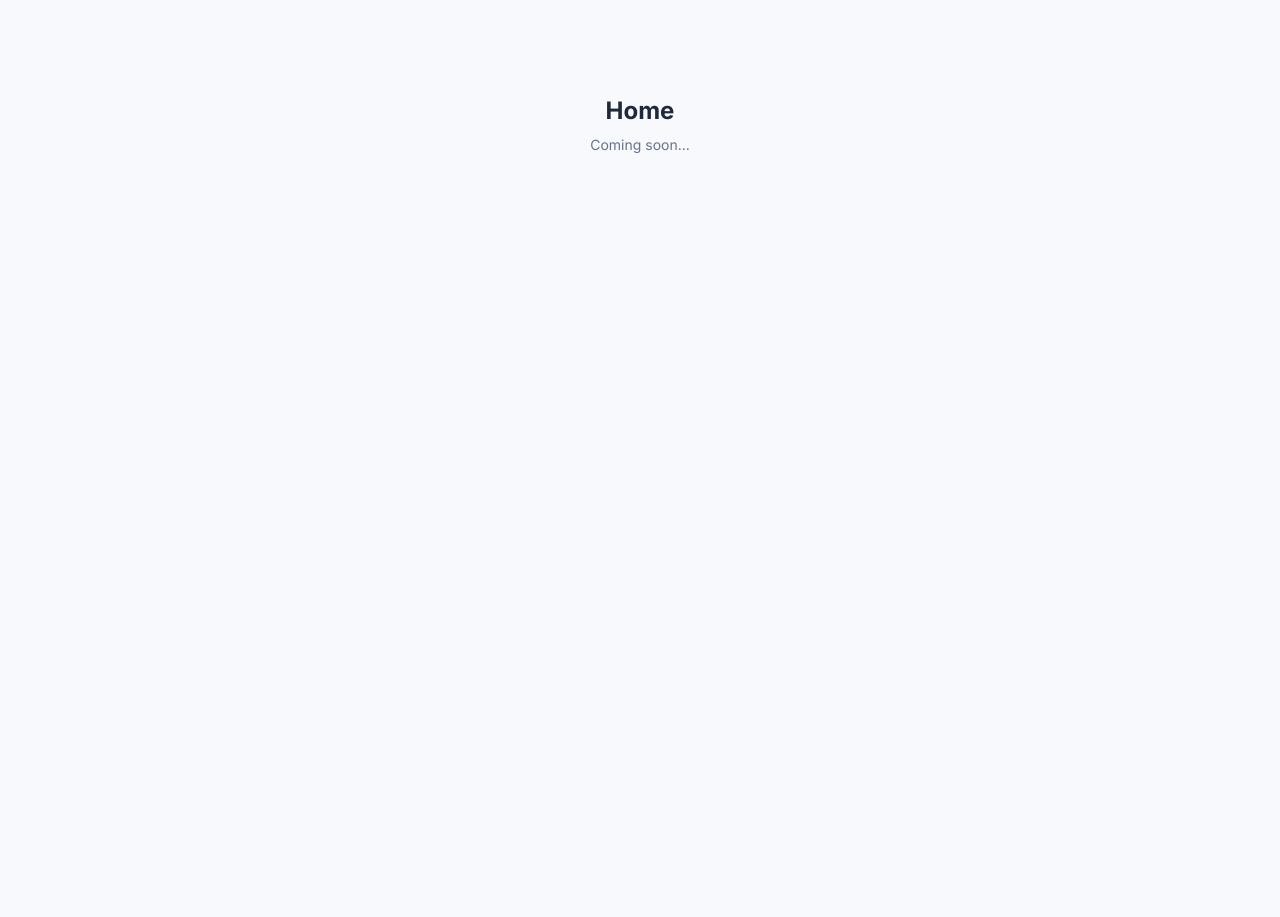
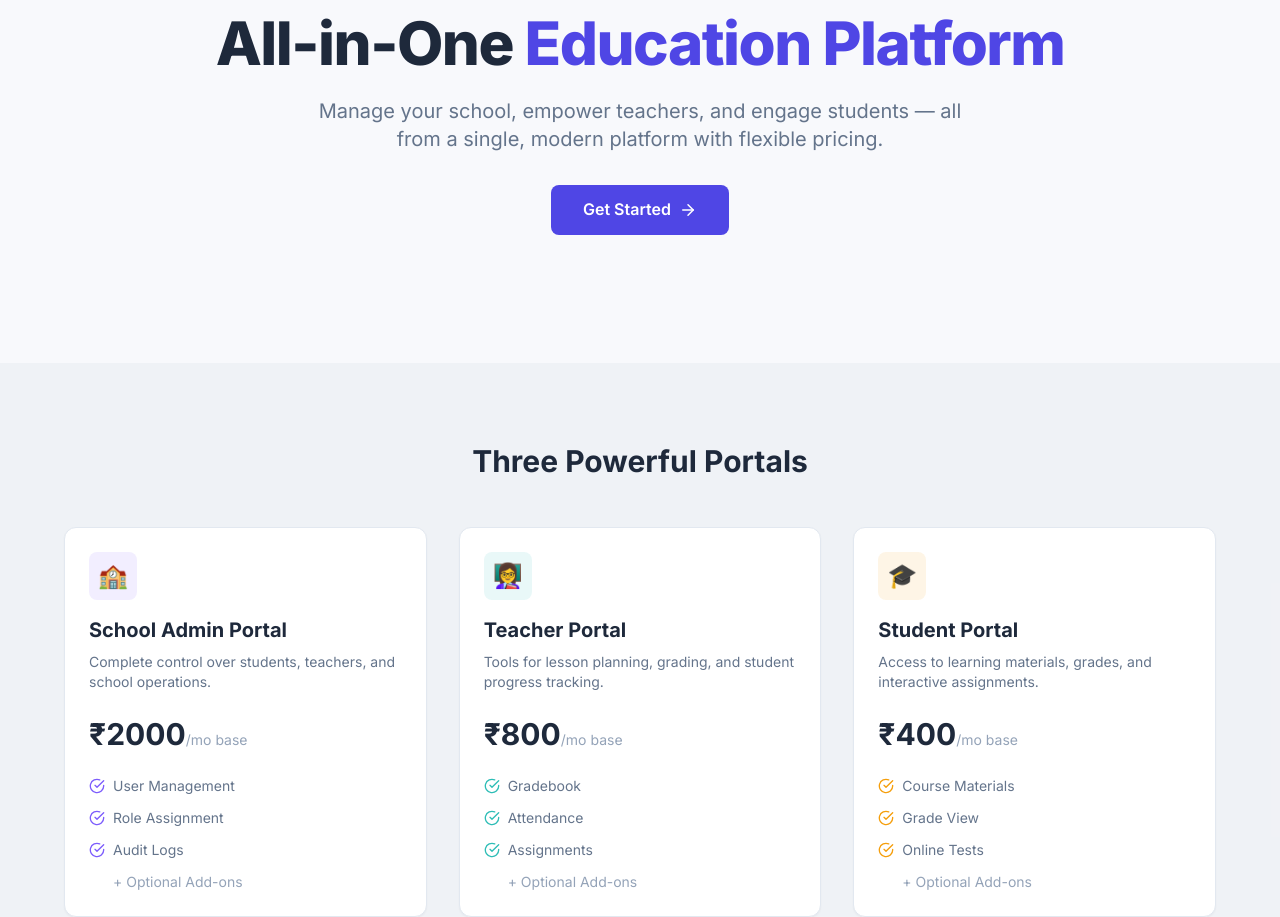
Before and after one commit to amant8183/EduSaaS, a React app in the folder frontend/: page / in a window 1280 px wide. Shown: the part 180-1097 px from the top of the page. Before the commit the page ends 800 px from the top, so only its background shows below. Built offline with nearby package versions, Linux system fonts and the light colour scheme; the HTML template or start-up script is replaced by a standard one.

Commit message:
feat: implement landing page and cleanup App.tsx

```diff
--- a/frontend/src/App.tsx
+++ b/frontend/src/App.tsx
@@ -16,18 +16,9 @@ import AdminDashboard from "./pages/admin/AdminDashboard";
 import AdminUsers from "./pages/admin/AdminUsers";
 import AdminSubscriptions from "./pages/admin/AdminSubscriptions";
 import AdminPayments from "./pages/admin/AdminPayments";
+import LandingPage from "./pages/LandingPage";
 
-// ===== Placeholder page — replaced in later phases =====
-function Placeholder({ title }: { title: string }) {
-  return (
-    <div className="min-h-[60vh] flex items-center justify-center">
-      <div className="text-center">
-        <h1 className="text-2xl font-bold text-text-primary mb-2">{title}</h1>
-        <p className="text-text-secondary text-sm">Coming soon...</p>
-      </div>
-    </div>
-  );
-}
+
 
 function App() {
   return (
@@ -40,7 +31,7 @@ function App() {
             <main>
               <Routes>
                 {/* Public routes */}
-                <Route path="/" element={<Placeholder title="Home" />} />
+                <Route path="/" element={<PageTransition><LandingPage /></PageTransition>} />
                 <Route path="/pricing" element={<PageTransition><PricingPage /></PageTransition>} />
                 <Route path="/login" element={<PageTransition><LoginPage /></PageTransition>} />
                 <Route path="/register" element={<PageTransition><RegisterPage /></PageTransition>} />
--- /dev/null
+++ b/frontend/src/pages/LandingPage.tsx
@@ -0,0 +1,142 @@
+import { useNavigate } from "react-router-dom";
+import { FiArrowRight, FiCheckCircle } from "react-icons/fi";
+import { motion } from "framer-motion";
+
+const portals = [
+    {
+        id: "admin",
+        name: "School Admin Portal",
+        description: "Complete control over students, teachers, and school operations.",
+        basePrice: 2000,
+        icon: "🏫",
+        features: ["User Management", "Role Assignment", "Audit Logs"],
+        color: "text-[#7C5CFC]",
+        bg: "bg-[#7C5CFC]/10",
+    },
+    {
+        id: "teacher",
+        name: "Teacher Portal",
+        description: "Tools for lesson planning, grading, and student progress tracking.",
+        basePrice: 800,
+        icon: "👩‍🏫",
+        features: ["Gradebook", "Attendance", "Assignments"],
+        color: "text-[#2DBDB6]",
+        bg: "bg-[#2DBDB6]/10",
+    },
+    {
+        id: "student",
+        name: "Student Portal",
+        description: "Access to learning materials, grades, and interactive assignments.",
+        basePrice: 400,
+        icon: "🎓",
+        features: ["Course Materials", "Grade View", "Online Tests"],
+        color: "text-[#F59E0B]",
+        bg: "bg-[#F59E0B]/10",
+    },
+];
+
+export default function LandingPage() {
+    const navigate = useNavigate();
+
+    return (
+        <div className="min-h-screen">
+            {/* Hero */}
+            <section className="relative overflow-hidden px-4 py-24 text-center md:py-32">
+                <motion.div
+                    initial={{ opacity: 0, y: 20 }}
+                    animate={{ opacity: 1, y: 0 }}
+                    transition={{ duration: 0.5 }}
+                    className="mx-auto max-w-4xl"
+                >
+                    <h1 className="mb-6 text-4xl font-extrabold tracking-tight text-text-primary md:text-6xl">
+                        All-in-One <span className="text-primary">Education Platform</span>
+                    </h1>
+                    <p className="mx-auto mb-8 max-w-2xl text-lg text-text-secondary md:text-xl">
+                        Manage your school, empower teachers, and engage students — all from a single, modern platform with flexible pricing.
+                    </p>
+                    <div className="flex flex-col items-center gap-4 sm:flex-row sm:justify-center">
+                        <button
+                            onClick={() => navigate("/pricing")}
+                            className="inline-flex items-center gap-2 px-8 py-3 rounded-lg bg-primary text-white font-semibold hover:bg-primary-hover transition-colors cursor-pointer"
+                        >
+                            Get Started <FiArrowRight size={18} />
+                        </button>
+                        {/* Login button removed as per user request flow, generic secondary action if needed */}
+                    </div>
+                </motion.div>
+            </section>
+
+            {/* Portals */}
+            <section className="bg-bg-muted/50 px-4 py-20">
+                <div className="mx-auto max-w-6xl">
+                    <motion.h2
+                        initial={{ opacity: 0 }}
+                        whileInView={{ opacity: 1 }}
+                        viewport={{ once: true }}
+                        className="mb-12 text-center text-3xl font-bold text-text-primary"
+                    >
+                        Three Powerful Portals
+                    </motion.h2>
+                    <div className="grid gap-8 md:grid-cols-3">
+                        {portals.map((portal, index) => (
+                            <motion.div
+                                key={portal.id}
+                                initial={{ opacity: 0, y: 20 }}
+                                whileInView={{ opacity: 1, y: 0 }}
+                                viewport={{ once: true }}
+                                transition={{ delay: index * 0.1 }}
+                                className="bg-bg-surface border border-border rounded-xl p-6 shadow-sm hover:shadow-md transition-shadow"
+                            >
+                                <div className={`w-12 h-12 rounded-lg ${portal.bg} flex items-center justify-center mb-4`}>
+                                    <span className="text-2xl">{portal.icon}</span>
+                                </div>
+                                <h3 className="text-xl font-bold text-text-primary mb-2">{portal.name}</h3>
+                                <p className="text-text-secondary text-sm mb-6 min-h-[40px]">
+                                    {portal.description}
+                                </p>
+                                <div className="mb-6">
+                                    <span className="text-3xl font-bold text-text-primary">₹{portal.basePrice}</span>
+                                    <span className="text-sm text-text-tertiary">/mo base</span>
+                                </div>
+                                <ul className="space-y-3">
+                                    {portal.features.map((feat) => (
+                                        <li key={feat} className="flex items-center gap-2 text-sm text-text-secondary">
+                                            <FiCheckCircle size={16} className={`shrink-0 ${portal.color}`} />
+                                            {feat}
+                                        </li>
+                                    ))}
+                                    <li className="flex items-center gap-2 text-sm text-text-tertiary pl-6">
+                                        + Optional Add-ons
+                                    </li>
+                                </ul>
+                            </motion.div>
+                        ))}
+                    </div>
+                </div>
+            </section>
+
+            {/* CTA */}
+            <section className="px-4 py-20 text-center">
+                <div className="mx-auto max-w-3xl">
+                    <h2 className="mb-4 text-3xl font-bold text-text-primary">Ready to Transform Your School?</h2>
+                    <p className="mx-auto mb-8 max-w-xl text-text-secondary">
+                        Choose the portals and features you need. Pay only for what you use.
+                    </p>
+                    <button
+                        onClick={() => navigate("/pricing")}
+                        className="inline-flex items-center px-8 py-3 rounded-lg bg-primary text-white font-semibold hover:bg-primary-hover transition-colors cursor-pointer"
+                    >
+                        Create Your Account
+                    </button>
+                </div>
+            </section>
+
+            {/* Footer */}
+            <footer className="border-t border-border bg-bg-muted/30 px-4 py-8 text-center">
+                <p className="text-sm text-text-tertiary">
+                    © {new Date().getFullYear()} EduSaaS. Built for demo purposes.
+                </p>
+            </footer>
+        </div>
+    );
+}
```
